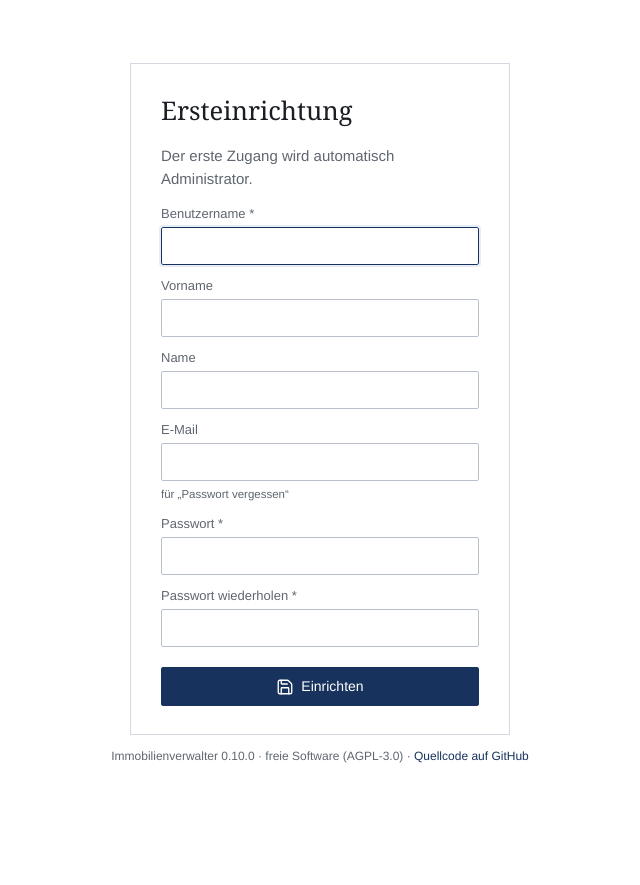
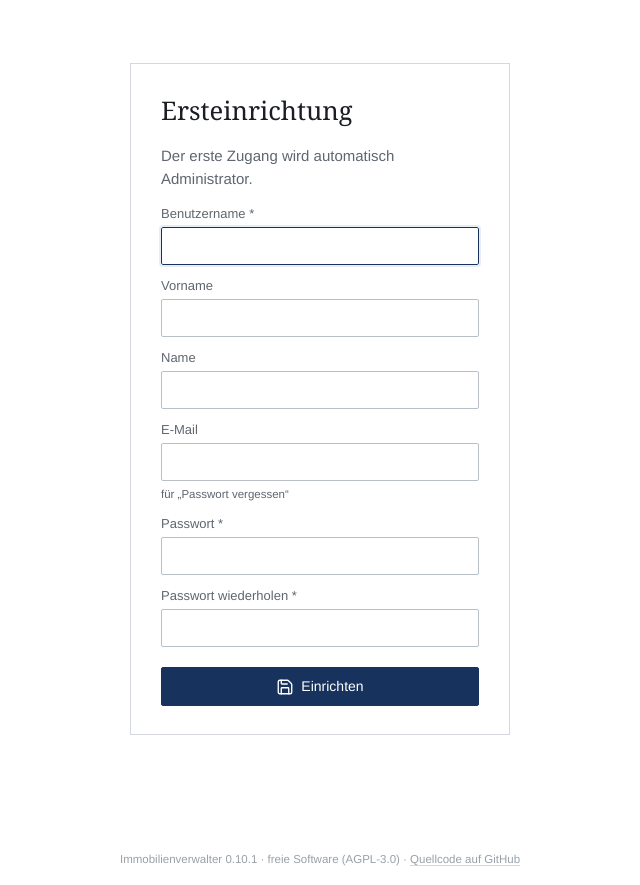
Before and after one commit to BitNike/immobilienverwalter, a Flask app: page /einrichtung in a window 1280 px wide. Shown: the part 69-954 px from the top of the page, without its empty margins (320-960 px from the left). Before the commit the page ends 832 px from the top, so only its background shows below. Run offline with Flask 3, Linux system fonts and the light colour scheme; data that the repository does not hold is empty.

Commit message:
Fußnote dezent am Seitenende, Stylesheet mit Versionsparameter (0.10.1)
- Die Zeile mit Version, Lizenz und GitHub-Link steht jetzt zentriert in hellem
  Grau am unteren Seitenrand statt direkt unter der Anmeldekarte.
- style.css wird mit ?v=<Version> eingebunden. Bisher nutzte der Browser nach
  einem Update die alte CSS-Datei weiter, deshalb erschien die Fußnote in 0.10.0
  ungestaltet.

Co-Authored-By: Claude Opus 5.5 <noreply@anthropic.com>

```diff
--- a/app/core.py
+++ b/app/core.py
@@ -10,7 +10,7 @@ import db
 from calc import SCHLUESSEL, de_monate, de_num, parse_date
 from icons import ICONS
 
-VERSION = "0.10.0"
+VERSION = "0.10.1"
 NAME = "Immobilienverwalter"
 URL = "https://github.com/BitNike/immobilienverwalter"  # Projektseite (Fußzeile des Briefs, Seite „Über“)
 ENTWICKLER = "Sascha Benecke"
--- a/app/static/style.css
+++ b/app/static/style.css
@@ -178,8 +178,10 @@ form.schmal { max-width: 360px; display: flex; flex-direction: column; gap: 12px
 /* ---------- Anmeldung ---------- */
 .anmeldung { max-width: 380px; margin: 40px auto; border: 1px solid var(--linie); padding: 28px 30px; }
 .anmeldung form { display: flex; flex-direction: column; gap: 12px; }
-.anmeldung-fuss { max-width: 460px; margin: -28px auto 40px; text-align: center; font-size: 12px; color: var(--leise); }
-.anmeldung-fuss a { white-space: nowrap; }
+.layout:has(+ .seitenfuss) { min-height: calc(100vh - 68px - 48px); }
+.seitenfuss { box-sizing: border-box; min-height: 48px; padding: 16px; text-align: center; font-size: 11.5px; color: #9aa0a8; }
+.seitenfuss a { color: inherit; text-decoration: underline; text-decoration-color: #d4d7dc; text-underline-offset: 2px; white-space: nowrap; }
+.seitenfuss a:hover { color: var(--primaer); text-decoration-color: currentColor; }
 
 /* ---------- Export ---------- */
 .export { display: flex; gap: 24px; align-items: flex-start; }
--- a/app/templates/auth/_layout.html
+++ b/app/templates/auth/_layout.html
@@ -3,8 +3,10 @@
 <div class="anmeldung">
   {% block karte %}{% endblock %}
 </div>
+{% endblock %}
+{% block fuss %}
 {% if PROJEKT_URL %}
-<p class="anmeldung-fuss">{{ NAME }} {{ version }} · freie Software ({{ LIZENZ }}) ·
-  <a href="{{ PROJEKT_URL }}" target="_blank" rel="noopener">Quellcode auf GitHub</a></p>
+<footer class="seitenfuss">{{ NAME }} {{ version }} · freie Software ({{ LIZENZ }}) ·
+  <a href="{{ PROJEKT_URL }}" target="_blank" rel="noopener">Quellcode auf GitHub</a></footer>
 {% endif %}
 {% endblock %}
--- a/app/templates/base.html
+++ b/app/templates/base.html
@@ -7,7 +7,7 @@
   <link rel="icon" href="{{ url_for('static', filename='favicon.ico') }}" sizes="any">
   <link rel="icon" type="image/png" href="{{ url_for('static', filename='icon.png') }}">
   <link rel="apple-touch-icon" href="{{ url_for('static', filename='apple-touch-icon.png') }}">
-  <link rel="stylesheet" href="{{ url_for('static', filename='style.css') }}">
+  <link rel="stylesheet" href="{{ url_for('static', filename='style.css') }}?v={{ version }}">
 </head>
 <body>
 <header class="topbar">
@@ -49,5 +49,6 @@
     {% block content %}{% endblock %}
   </main>
 </div>
+{% block fuss %}{% endblock %}
 </body>
 </html>
```
Also changed, not shown: README.md.
